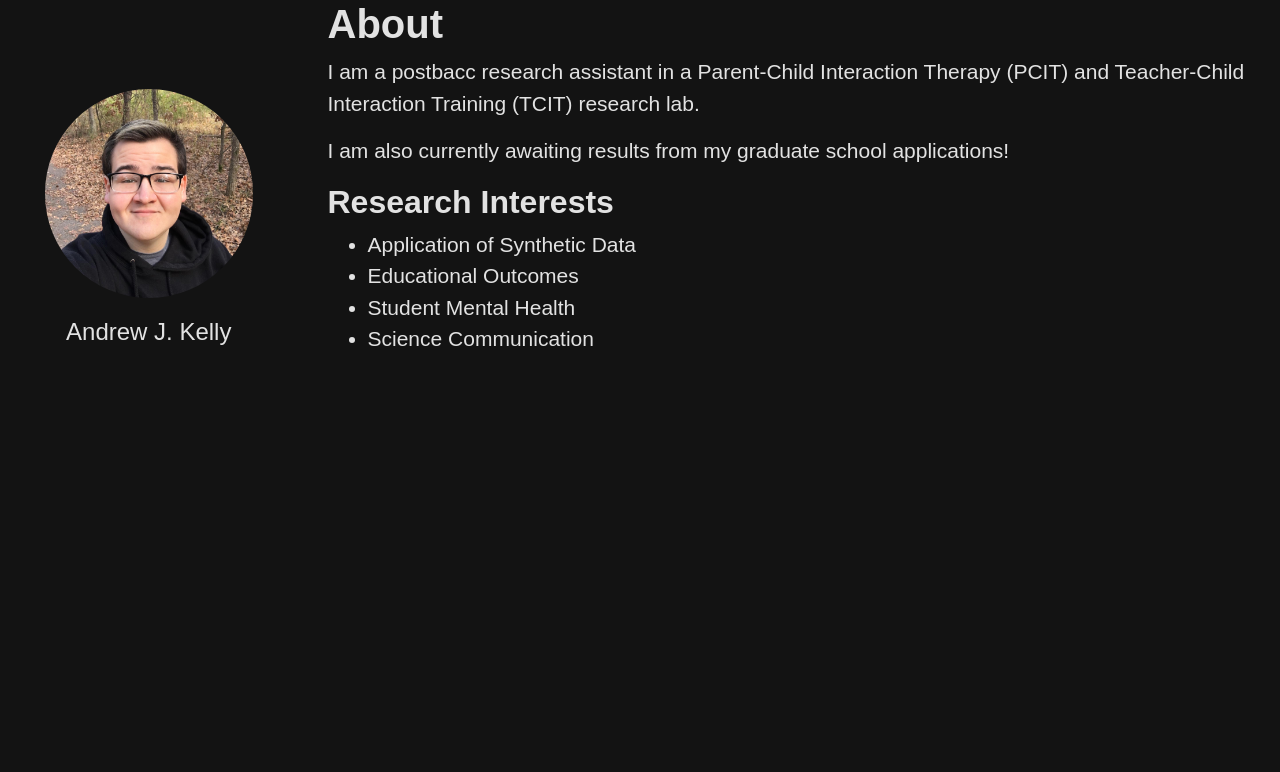
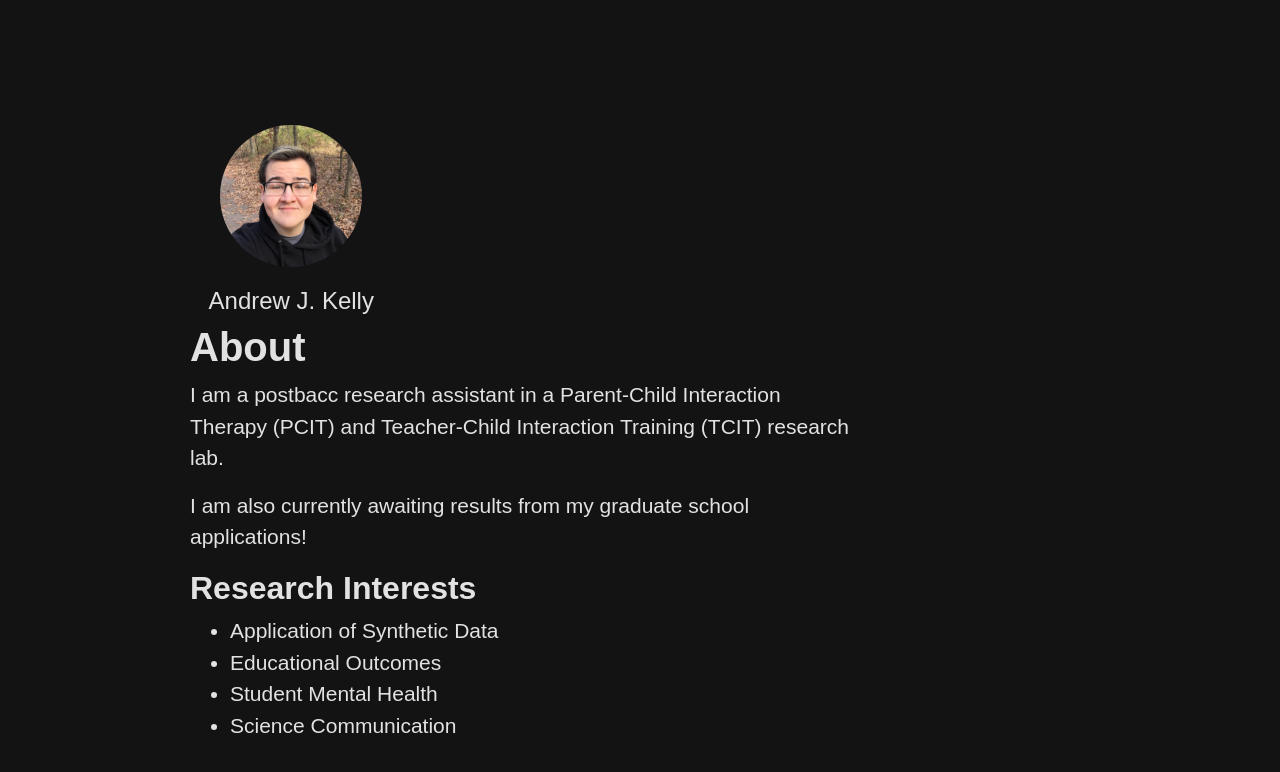
Before and after one commit to AndJKel/andjkel.github.io, a Jekyll site: the page built from index.html, in a window 1280 px wide. Shown: the top 772 px of the page. Built offline with Jekyll 4.4.1, drawn with Linux system fonts in a browser that asks for light colours; nearby versions of some CDN libraries.

Commit message:
Update index.html

```diff
--- a/index.html
+++ b/index.html
@@ -1,8 +1,8 @@
 ---
 layout: layout
 ---
+<div class="container">
 <link rel="icon" type="image/png" href="favicon.png>
-<div class="container">
   <div class="row">
     <div class="col-md-3" style="text-align:center;">
       <div class="avatar">
```
